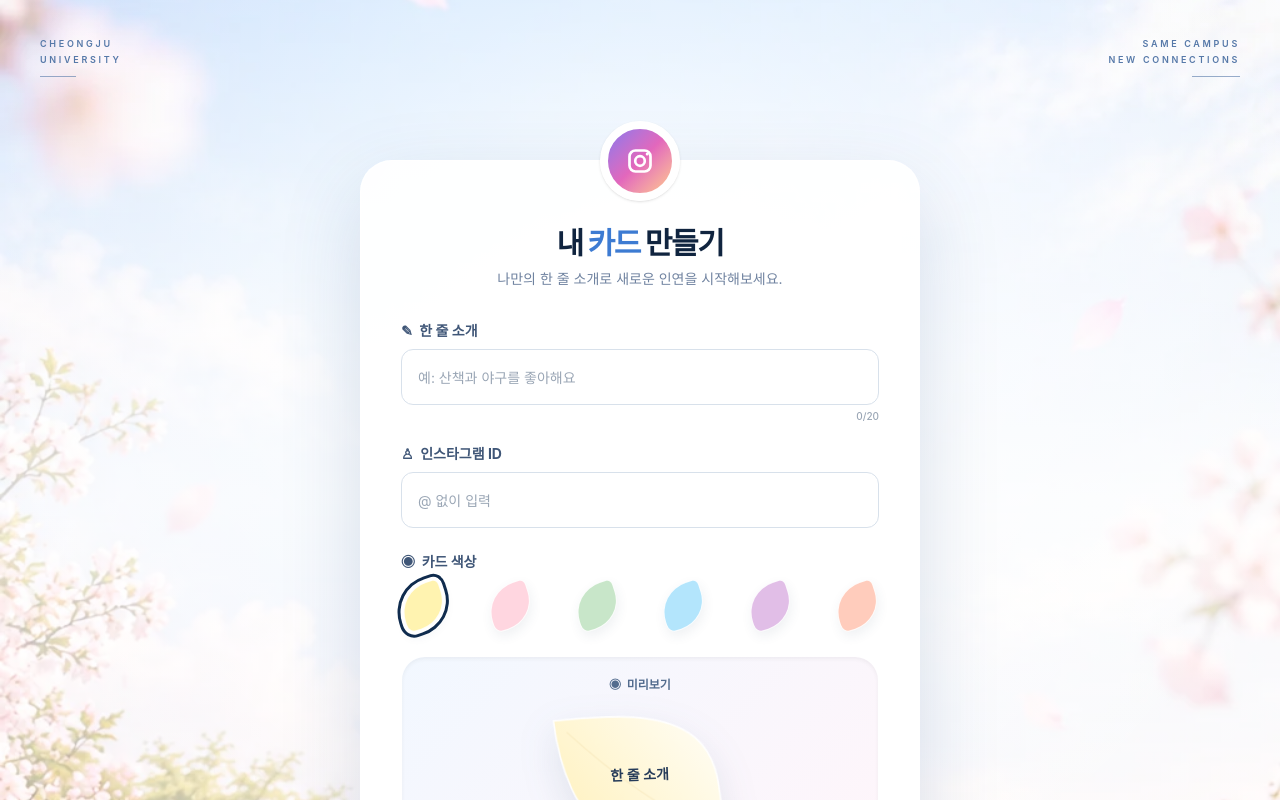
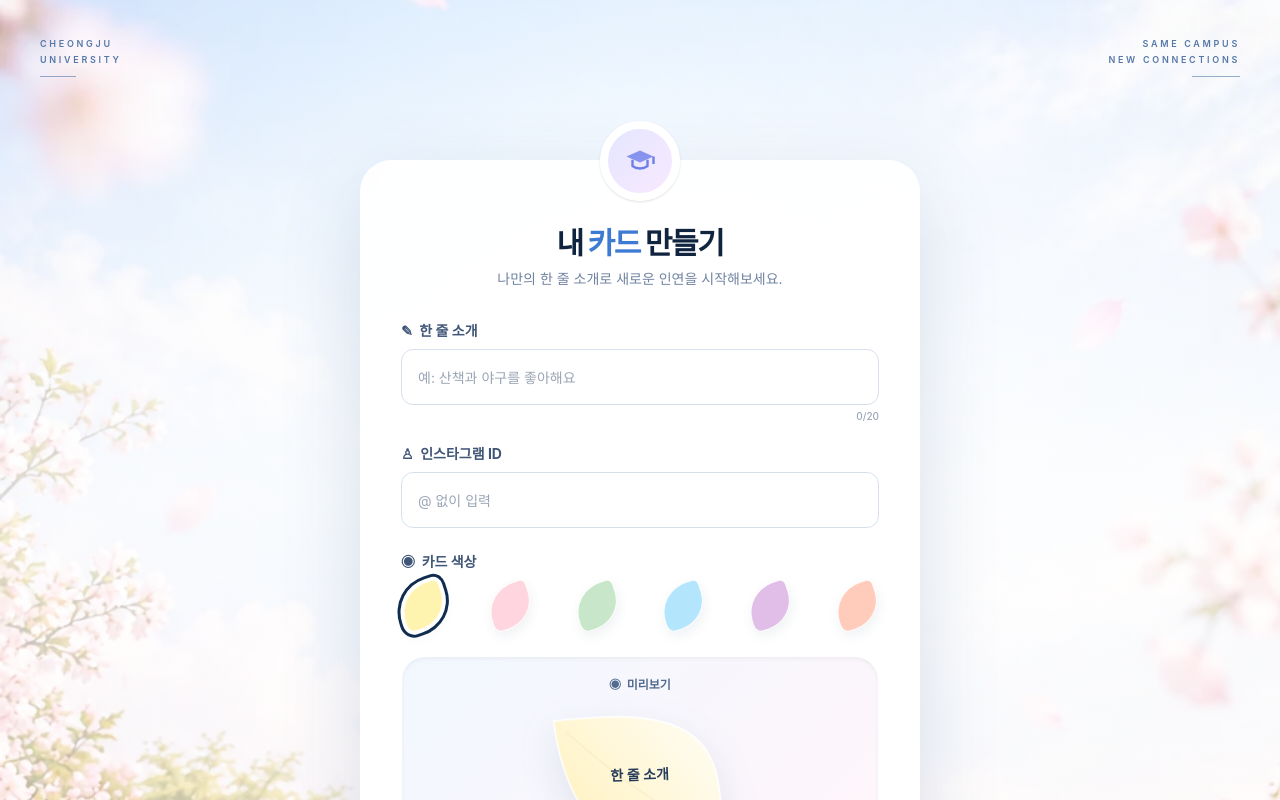
Before and after one commit to sukwoo1234/cheongdae-signal, a Next.js app: page /card/new in a window 1280 px wide. Shown: the top 800 px of the page. Built offline with nearby package versions, Linux system fonts and the light colour scheme; no server answers.

Commit message:
style: use graduation cap branding

```diff
--- a/app/card/new/page.tsx
+++ b/app/card/new/page.tsx
@@ -7,6 +7,7 @@ import { ColorPicker } from "@/components/ColorPicker";
 import { Button } from "@/components/ui/Button";
 import { Input } from "@/components/ui/Input";
 import { CampusShell } from "@/components/CampusShell";
+import { GraduationCapBadge } from "@/components/GraduationCapBadge";
 import { ONELINER_MAX_LENGTH, PostitColor, POSTIT_COLORS } from "@/lib/constants";
 
 export default function NewCard() {
@@ -57,9 +58,7 @@ export default function NewCard() {
   return (
     <CampusShell className="min-h-[1020px] sm:min-h-screen">
       <section className="relative mx-auto mt-8 w-full max-w-[560px] rounded-[32px] border border-white/90 bg-white/90 px-6 pb-7 pt-16 shadow-[0_28px_80px_rgba(54,90,139,.18)] backdrop-blur-xl sm:px-10 sm:pb-10">
-        <div className="absolute -top-10 left-1/2 flex h-20 w-20 -translate-x-1/2 items-center justify-center rounded-full border-[8px] border-white bg-gradient-to-br from-[#8875ed] via-[#e267bc] to-[#ffc986] shadow-sm">
-          <svg viewBox="0 0 24 24" fill="none" className="h-9 w-9 text-white" aria-hidden><rect x="5" y="5" width="14" height="14" rx="4" stroke="currentColor" strokeWidth="1.8"/><circle cx="12" cy="12" r="3.2" stroke="currentColor" strokeWidth="1.8"/><circle cx="16.8" cy="7.4" r="1" fill="currentColor"/></svg>
-        </div>
+        <GraduationCapBadge />
         <div className="mb-8 text-center">
           <h1 className="text-3xl font-black tracking-[-0.045em] text-[#10243f]">내 <span className="text-[#3d7bd2]">카드</span> 만들기</h1>
           <p className="mt-2 text-sm text-[#7083a0]">나만의 한 줄 소개로 새로운 인연을 시작해보세요.</p>
--- a/app/my/card/page.tsx
+++ b/app/my/card/page.tsx
@@ -109,7 +109,7 @@ export default function MyCardPage() {
           onClick={toggleHide}
           className={`min-h-13 w-full rounded-2xl border-2 px-3 py-3 text-sm font-bold transition ${hidden ? "border-[#9cddd4] bg-[#eefaf8] text-[#0b8f7e]" : "border-[#ffb8c5] bg-[#fffafb] text-[#e63d58]"}`}
         >
-          {hidden ? "다시 보드에 올리기" : "카드 내리기 (킬 스위치)"}
+          {hidden ? "다시 보드에 올리기" : "카드 내리기 (숨기기)"}
         </button>
         <p className="mt-2 text-center text-[10px] text-[#8390a2]">
           이미 본 사람의 인스타 ID는 회수되지 않아요.
--- a/app/onboarding/page.tsx
+++ b/app/onboarding/page.tsx
@@ -5,6 +5,7 @@ import Link from "next/link";
 import { useRouter } from "next/navigation";
 import { Button } from "@/components/ui/Button";
 import { CampusShell } from "@/components/CampusShell";
+import { GraduationCapBadge } from "@/components/GraduationCapBadge";
 
 export default function Onboarding() {
   const [gender, setGender] = useState<"M" | "F" | null>(null);
@@ -56,9 +57,7 @@ export default function Onboarding() {
   return (
     <CampusShell className="min-h-[900px] sm:min-h-screen">
       <section className="relative mx-auto mt-8 w-full max-w-[560px] rounded-[32px] border border-white/90 bg-white/90 px-6 pb-7 pt-16 shadow-[0_28px_80px_rgba(54,90,139,.18)] backdrop-blur-xl sm:px-10 sm:pb-10">
-        <div className="absolute -top-10 left-1/2 flex h-20 w-20 -translate-x-1/2 items-center justify-center rounded-full border-[8px] border-white bg-gradient-to-br from-[#e4e6ff] to-[#f7e9ff] text-[#6d7ee8] shadow-sm">
-          <svg viewBox="0 0 24 24" fill="none" className="h-9 w-9" aria-hidden><path d="m3 9 9-4 9 4-9 4-9-4Z" fill="currentColor" opacity=".8"/><path d="M7 11.2v4.1c2.8 2.2 7.2 2.2 10 0v-4.1" stroke="currentColor" strokeWidth="1.6"/><path d="M21 9v5" stroke="currentColor" strokeWidth="1.6"/></svg>
-        </div>
+        <GraduationCapBadge />
         <div className="mb-8 text-center">
           <h1 className="text-3xl font-black tracking-[-0.045em] text-[#10243f]">시작하기 전에</h1>
           <p className="mt-2 text-sm text-[#7083a0]">더 좋은 매칭을 위해 몇 가지만 알려주세요.</p>
--- /dev/null
+++ b/components/GraduationCapBadge.tsx
@@ -0,0 +1,11 @@
+export function GraduationCapBadge() {
+  return (
+    <div className="absolute -top-10 left-1/2 flex h-20 w-20 -translate-x-1/2 items-center justify-center rounded-full border-[8px] border-white bg-gradient-to-br from-[#e4e6ff] to-[#f7e9ff] text-[#6d7ee8] shadow-sm">
+      <svg viewBox="0 0 24 24" fill="none" className="h-9 w-9" aria-hidden>
+        <path d="m3 9 9-4 9 4-9 4-9-4Z" fill="currentColor" opacity=".8" />
+        <path d="M7 11.2v4.1c2.8 2.2 7.2 2.2 10 0v-4.1" stroke="currentColor" strokeWidth="1.6" />
+        <path d="M21 9v5" stroke="currentColor" strokeWidth="1.6" />
+      </svg>
+    </div>
+  );
+}
```
